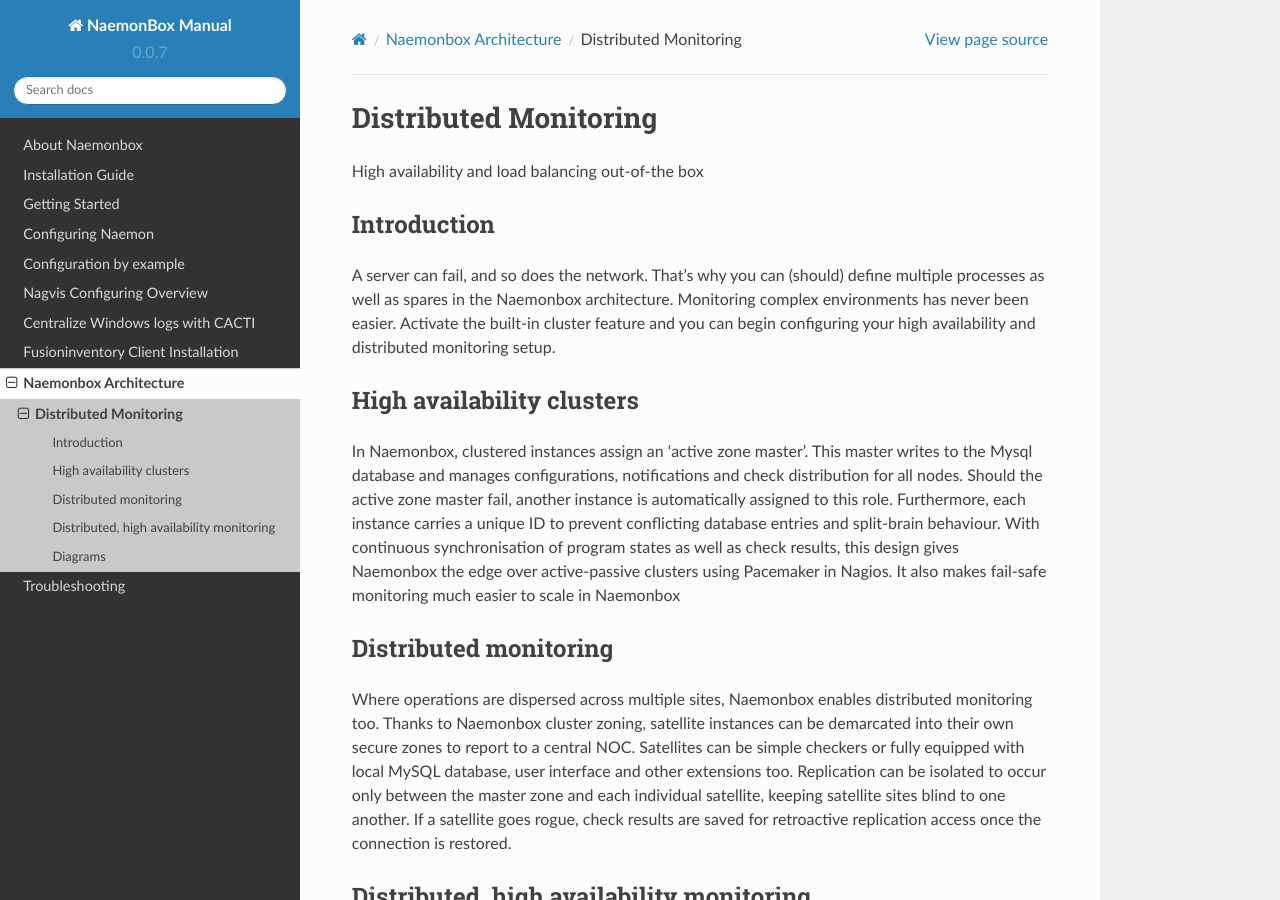
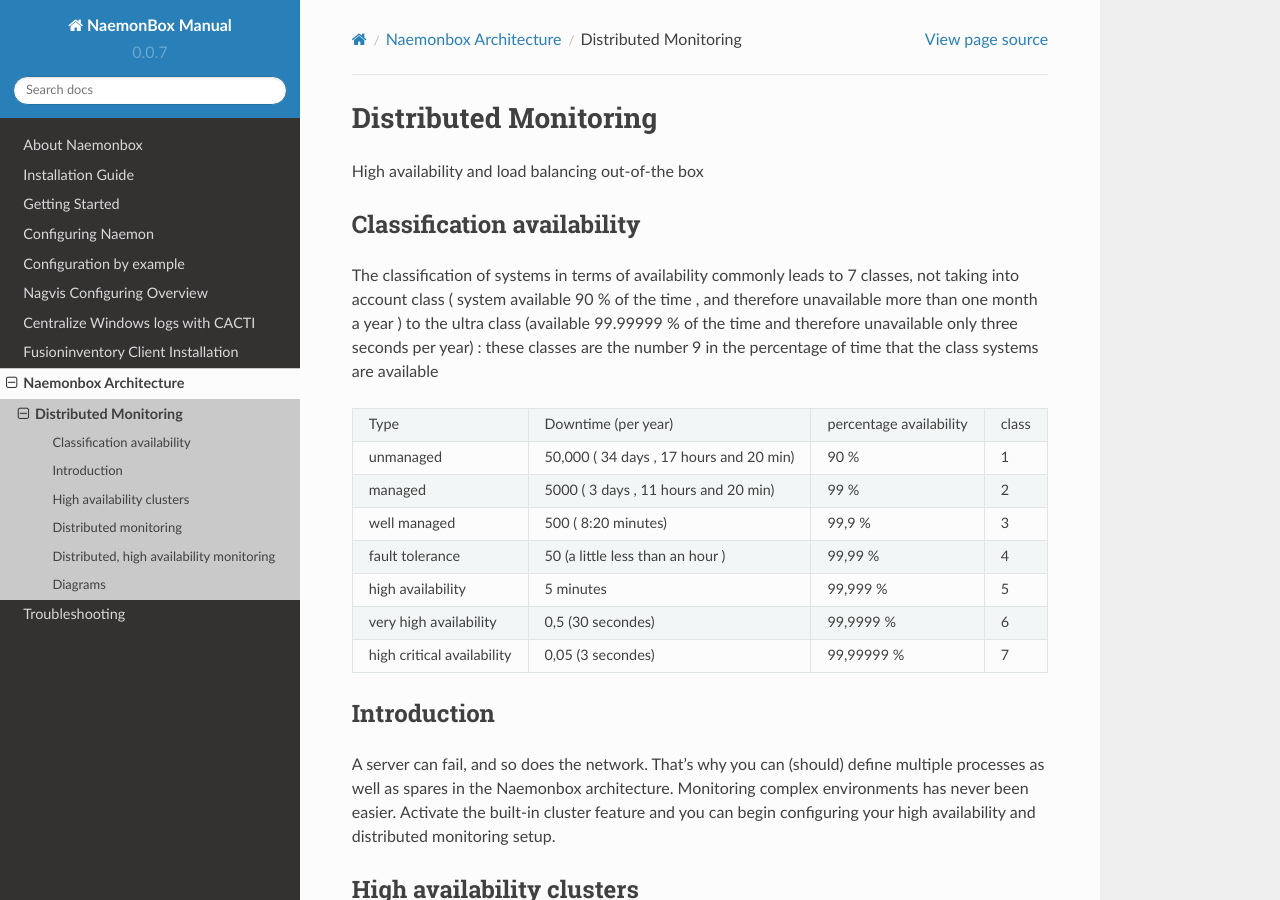
Before and after one commit to mgadi/naemonbox, a Sphinx documentation site: the page built from docs/source/08_architecture/about-the-high-availability.rst, in a window 1280 px wide and 900 px high. Built offline with Sphinx 7.4.7 and the Read the Docs theme 2.0.0, drawn with Linux system fonts in a browser that asks for light colours; pages that are not in the unit, such as notebooks, are missing from menus.

Commit message:
Update about-the-high-availability.rst

```diff
--- a/docs/source/08_architecture/about-the-high-availability.rst
+++ b/docs/source/08_architecture/about-the-high-availability.rst
@@ -4,6 +4,22 @@
  Distributed Monitoring
 =========================================
 High availability and load balancing out-of-the box
+
+Classification availability
+=============
+
+The classification of systems in terms of availability commonly leads to 7 classes, not taking into account class ( system available 90 % of the time , and therefore unavailable more than one month a year ) to the ultra class (available 99.99999 % of the time and therefore unavailable only three seconds per year) : these classes are the number 9 in the percentage of time that the class systems are available
+
+========================== ======================================= ======================= =====
+Type                       Downtime (per year)                     percentage availability class
+unmanaged                  50,000 ( 34 days , 17 hours and 20 min) 90 %                    1
+managed                    5000 ( 3 days , 11 hours and 20 min)    99 %                    2
+well managed               500 ( 8:20 minutes)                     99,9 %                  3
+fault tolerance            50 (a little less than an hour )        99,99 %                 4
+high availability          5 minutes                               99,999 %                5
+very high availability     0,5 (30 secondes)                       99,9999 %               6
+high critical availability 0,05 (3 secondes)                       99,99999 %              7
+========================== ======================================= ======================= =====
 
 Introduction
 =============
```
